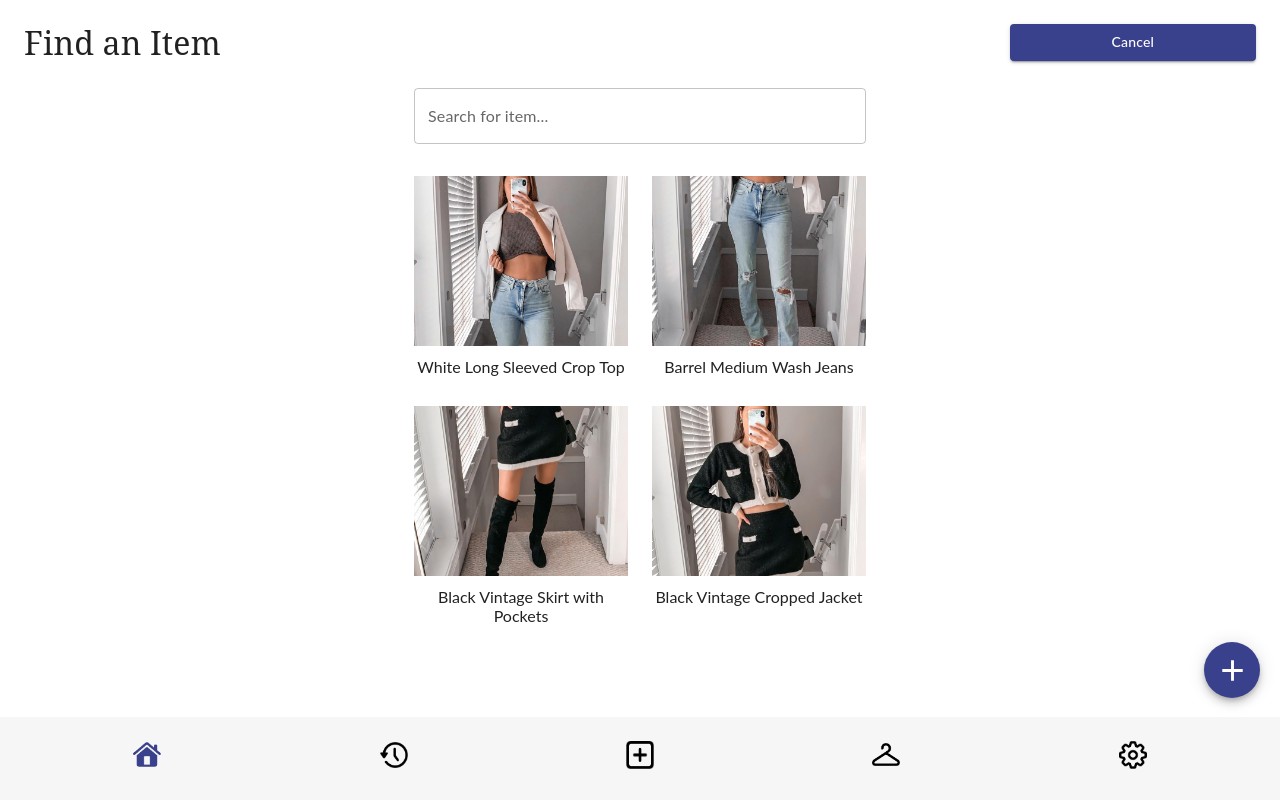
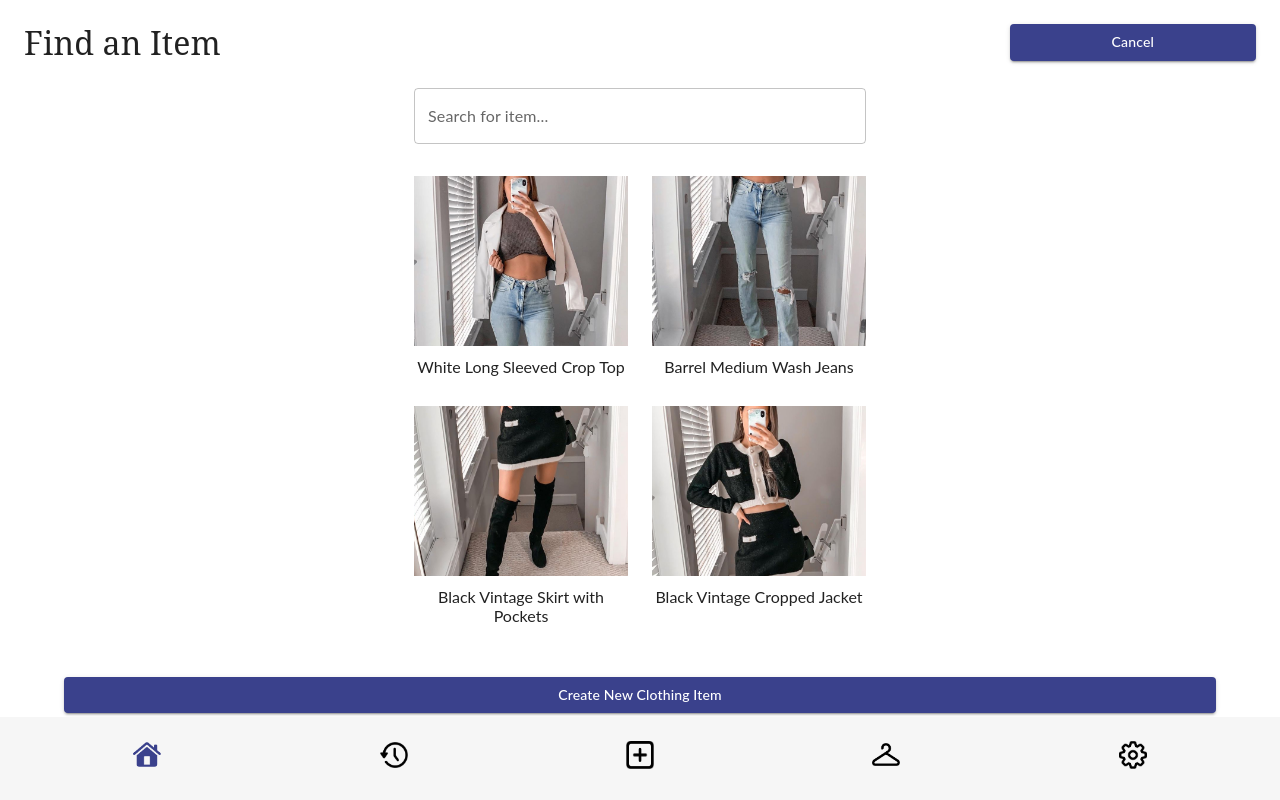
Before and after one commit to rlbergamasco/threads, a React (Create React App) app: page /findItem in a window 1280 px wide. Built offline with nearby package versions, Linux system fonts and the light colour scheme.

Commit message:
fixed buttons on bottoms of pages

```diff
--- a/src/pages/FindItemPage.jsx
+++ b/src/pages/FindItemPage.jsx
@@ -27,8 +27,12 @@ const FindItemPage = () => {
                 <TextField label="Search for item..." sx={{ width: '100%', my: 1 }} />
             </Box>
 
-            <Box sx={{ mt: 3 }}>
+            <Box sx={{ mt: 3, mb: 5}}>
                 <ItemGrid items={items} />
+            </Box>
+
+            <Box sx={{ position: 'fixed', bottom: 70, left: 0, bgcolor: 'background.paper', width: '100vw', height: '70px', display: 'flex', justifyContent: 'center', alignItems: 'center'}}>
+                <Button href="/logItem" variant="contained" sx={{ textTransform: 'capitalize', width: '90vw'}}>Create New Clothing Item</Button>
             </Box>
 
             <FilterMenu
@@ -42,20 +46,6 @@ const FindItemPage = () => {
                 selectSelectedTags={selectSelectedTags}
                 changeSelectedTags={changeSelectedTags}
             />
-            <Fab color="primary"
-                aria-label="add"
-                href="/logItem"
-                sx={{
-                    margin: 0,
-                    top: 'auto',
-                    right: 20,
-                    bottom: 102,
-                    left: 'auto',
-                    position: 'fixed',
-                }}
-            >
-                <Add fontSize='large' />
-            </Fab>
         </Box>
     );
 };
--- a/src/pages/LogItemPage.jsx
+++ b/src/pages/LogItemPage.jsx
@@ -17,7 +17,7 @@ const LogItemPage = () => {
 
             <TextField label="" sx={{ width: '100%', my: 1 }} />
 
-            <Box sx={{ mt: 5 }}>
+            <Box sx={{ mt: 2 }}>
                 <Button href="/log" variant="contained" sx={{ textTransform: 'capitalize', width: "100%", height: "300px"}}><Add fontSize="large"/>Tap to add a photo!</Button>
             </Box>
 
@@ -30,13 +30,11 @@ const LogItemPage = () => {
                 <Typography variant="h2">Notes</Typography>
             </Box>
 
-            <TextField label="" sx={{ width: '100%', my: 1 }} />
+            <TextField label="" sx={{ width: '100%', mt: 1, mb: 5 }} />
 
-            <Box sx={{ mt: 5 }}>
-            <Button href="/log" variant="contained" sx={{ textTransform: 'capitalize', width: "100%"}}>Save</Button>
+            <Box sx={{ position: 'fixed', bottom: 70, left: 0, bgcolor: 'background.paper', width: '100vw', height: '70px', display: 'flex', justifyContent: 'center', alignItems: 'center'}}>
+                <Button href="javascript:history.back()" variant="contained" sx={{ textTransform: 'capitalize', width: '90vw'}}>Save</Button>
             </Box>
-
-
 
         </Box>
     );
--- a/src/pages/LogOutfitPage.jsx
+++ b/src/pages/LogOutfitPage.jsx
@@ -36,7 +36,7 @@ const LogOutfitPage = () => {
             </Box>
 
             <Box sx={{ mt: 5 }}>
-                <Button href="/log" variant="contained" sx={{ textTransform: 'capitalize', width: "100%", height: "300px"}}><Add fontSize="large"/>Tap to add a photo!</Button>
+                <Button href="/log" variant="contained" sx={{ textTransform: 'capitalize', width: "100%", height: "300px", bgcolor: 'text.disabled'}}><Add fontSize="large"/>Tap to add a photo!</Button>
             </Box>
 
             <Box sx={{ display: 'flex', alignItems: 'center', pb: 2, mt: 5 }}>
@@ -53,13 +53,11 @@ const LogOutfitPage = () => {
                 <Typography variant="h2">Notes</Typography>
             </Box>
 
-            <TextField label="" sx={{ width: '100%', my: 1 }} />
+            <TextField label="" sx={{ width: '100%', my: 1, mb: 5 }} />
 
-            <Box sx={{ mt: 5 }}>
-            <Button href="/home" variant="contained" align="center" sx={{ textTransform: 'capitalize', width: "100%"}}>Save</Button>
+            <Box sx={{ position: 'fixed', bottom: 70, left: 0, bgcolor: 'background.paper', width: '100vw', height: '70px', display: 'flex', justifyContent: 'center', alignItems: 'center'}}>
+                <Button href="/home" variant="contained" sx={{ textTransform: 'capitalize', width: '90vw'}}>Save</Button>
             </Box>
-
-
 
         </Box>
     );
```
